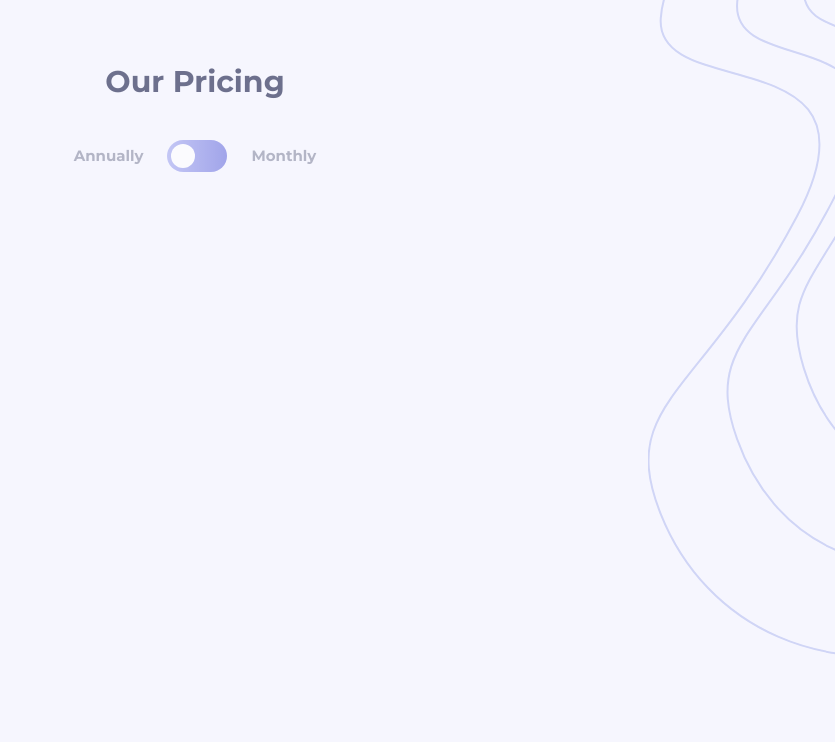
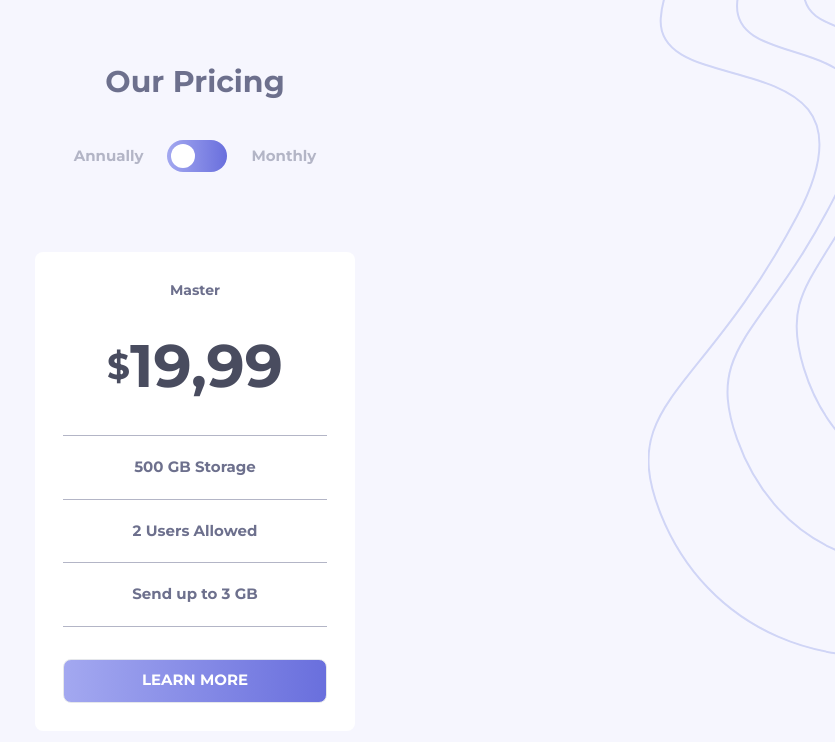
Before and after one commit to calebesg/pricing-card, a React (Create React App) app: page / in a window 1280 px wide. Shown: the top 742 px of the page, without its empty margins (445-1280 px from the left). Built offline with nearby package versions, Linux system fonts and the light colour scheme.

Commit message:
create default card

```diff
--- a/src/components/App.jsx
+++ b/src/components/App.jsx
@@ -1,12 +1,15 @@
 import { ToggleButton } from './ToggleButton';
+import { PricingList } from './PricingList';
 
 export function App() {
   return (
-    <main className="flex flex-col justify-start items-center pt-16 relative overflow-hidden h-full">
-      <h1 className="sr-only">Pricing Component</h1>
+    <main className="min-h-screen flex flex-col justify-start items-center pt-16 relative overflow-hidden h-full">
+      <h1 className="w-0 h-0 overflow-hidden opacity-0">Pricing Component</h1>
 
       <h2 className="text-grayish-400 text-3xl">Our Pricing</h2>
       <ToggleButton labels={{ left: 'Annually', right: 'Monthly' }} />
+
+      <PricingList />
     </main>
   );
 }
--- /dev/null
+++ b/src/components/PricingItem/index.jsx
@@ -0,0 +1,34 @@
+export function PricingItem() {
+  const feature = ['500 GB Storage', '2 Users Allowed', 'Send up to 3 GB'];
+
+  const renderFeatureItem = feature.map((item, index) => {
+    return (
+      <li
+        key={index}
+        className="border-t border-b border-grayish-200 -mt-px flex justify-center p-5 text-grayish-400"
+      >
+        {item}
+      </li>
+    );
+  });
+
+  return (
+    <li className="p-7 rounded-lg bg-white flex flex-col items-center max-w-xs w-full">
+      <span className="text-grayish-400 text-sm">Master</span>
+
+      <p className="text-grayish-600 text-6xl flex items-center mt-9">
+        <small className="text-4xl">$</small>
+        19,99
+      </p>
+
+      <ul className="mt-10 w-full">{renderFeatureItem}</ul>
+
+      <button
+        type="button"
+        className="h-11 mt-8 w-full rounded-lg border bg-gradient-to-r from-blue-200 to-blue-400 text-white hover:from-white hover:to-white hover:text-blue-400 hover:border-blue-400 transition-all duration-400"
+      >
+        LEARN MORE
+      </button>
+    </li>
+  );
+}
--- /dev/null
+++ b/src/components/PricingList/index.jsx
@@ -0,0 +1,10 @@
+import { PricingItem } from '../PricingItem';
+
+export function PricingList() {
+  return (
+    <ul className="w-full flex flex-col items-center gap-8 mt-20">
+      <PricingItem />
+      {/* <PricingItem /> */}
+    </ul>
+  );
+}
--- a/src/components/ToggleButton/style.css
+++ b/src/components/ToggleButton/style.css
@@ -7,12 +7,12 @@
   height: 2rem;
   border-radius: 1rem;
   background: linear-gradient(90deg, hsl(236, 72%, 79%), hsl(237, 63%, 64%));
-  opacity: 0.6;
+  opacity: 1;
   transition: opacity 0.3s;
 }
 
 .c-toggle.c-toggle--checked {
-  opacity: 1;
+  opacity: 0.6;
 }
 
 .c-toggle span {
--- a/src/index.css
+++ b/src/index.css
@@ -10,21 +10,11 @@ body {
   @apply bg-grayish-100;
 }
 
-.sr-only {
-  width: 0;
-  height: 0;
-  overflow: hidden;
-  opacity: 0;
-}
-
-main {
-  min-height: 100vh;
-}
-
 main::before {
   content: url(./assets/bg-top.svg);
   position: absolute;
   top: 0;
   right: 0;
   transform: translateX(50%);
+  z-index: -1;
 }
--- a/tailwind.config.js
+++ b/tailwind.config.js
@@ -10,6 +10,10 @@ module.exports = {
           400: 'hsl(233, 13%, 49%)',
           600: 'hsl(232, 13%, 33%)',
         },
+        blue: {
+          200: 'hsl(236, 72%, 79%)',
+          400: 'hsl(237, 63%, 64%)',
+        },
       },
     },
   },
```
